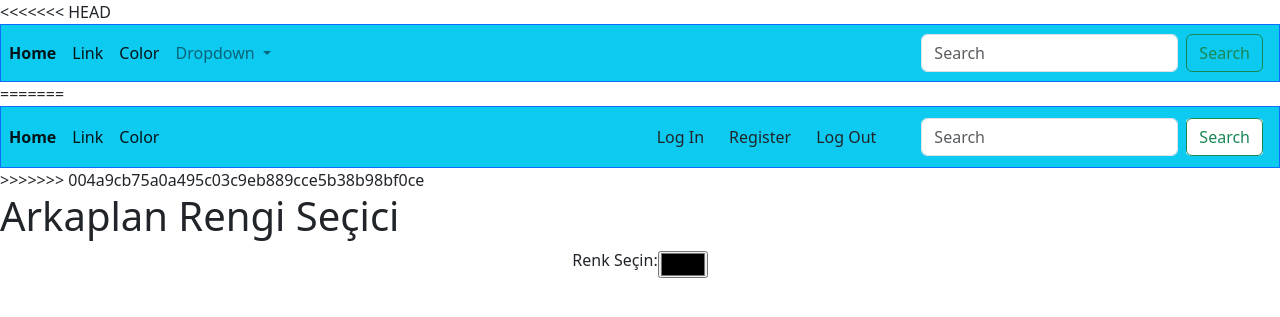
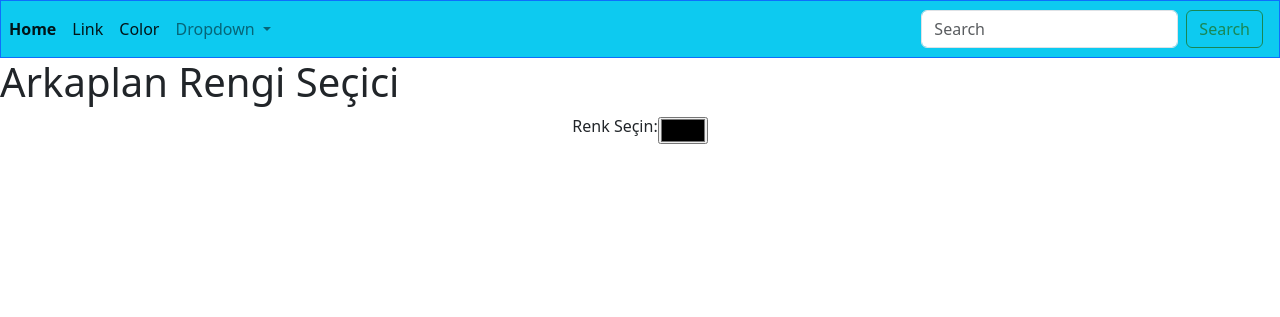
Before and after one commit to ZeuSydez/zehard, a Flask app: page /color in a window 1280 px wide. Shown: the top 317 px of the page. Run offline with Flask 2, Linux system fonts and the light colour scheme; some libraries are stand-ins or nearby versions.

Commit message:
myaccount name change

```diff
--- a/project/templates/_base.html
+++ b/project/templates/_base.html
@@ -13,7 +13,6 @@
 </head>
 
 <body>
-<<<<<<< HEAD
     <div class="border border-1 border-primary">
         <nav class="navbar navbar-expand-lg navbar-light bg-info">
             <div class="collapse navbar-collapse" id="navbarSupportedContent">
@@ -47,34 +46,6 @@
             </div>
         </nav>
     </div>
-=======
-<div class="border border-1 border-primary">
-    <nav class="navbar navbar-expand-lg navbar-light bg-info">
-        <div class="collapse navbar-collapse" id="navbarSupportedContent">
-            <ul class="navbar-nav mr-auto">
-                <li class="nav-item active fw-bold">
-                    <a class="nav-link" href="myAccount.html">Home</a>
-                </li>
-                <li class="nav-item active">
-                    <a class="nav-link" href="#">Link</a>
-                </li>
-                <li class="nav-item active">
-                    <a class="nav-link" href="/color">Color</a>
-                </li>
-            </ul>
-            <div class="user-nav">
-                <a id="navlink" class="nav-link" href="/login">Log In</a>
-                <a id="navlink" class="nav-link" href="/register">Register</a>
-                <a id="navlink" class="nav-link" href="/logout">Log Out</a>
-            </div>
-            <form class="form-inline my-2 my-lg-0 mr-3" >
-                <input class="form-control mr-sm-2" type="search" placeholder="Search" aria-label="Search">
-                <span class="search-bg"><button class="btn btn-outline-success my-2 my-sm-0" type="submit">Search</button></span>
-            </form>
-        </div>
-    </nav>
-</div>
->>>>>>> 004a9cb75a0a495c03c9eb889cce5b38b98bf0ce
     {% block content %}
     {% endblock %}
     <script src="https://cdn.jsdelivr.net/npm/bootstrap@5.3.0/dist/js/bootstrap.bundle.min.js"
```
